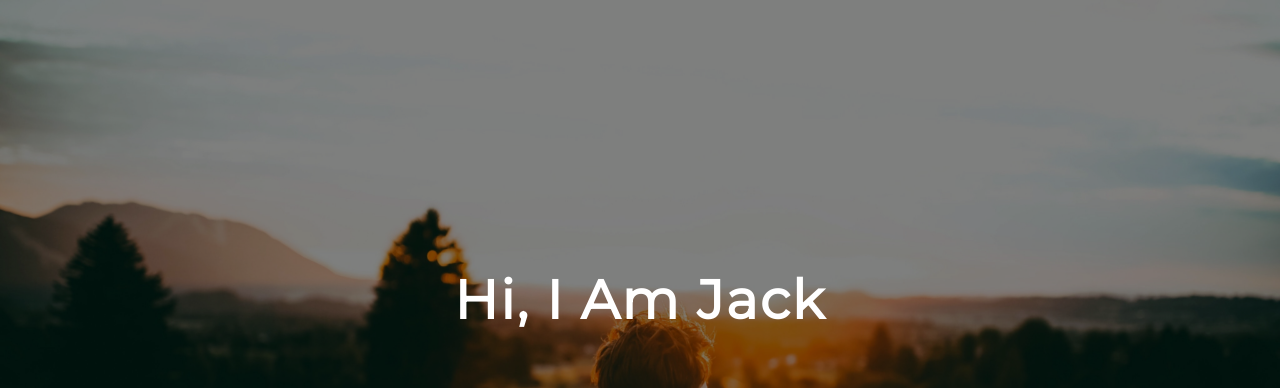
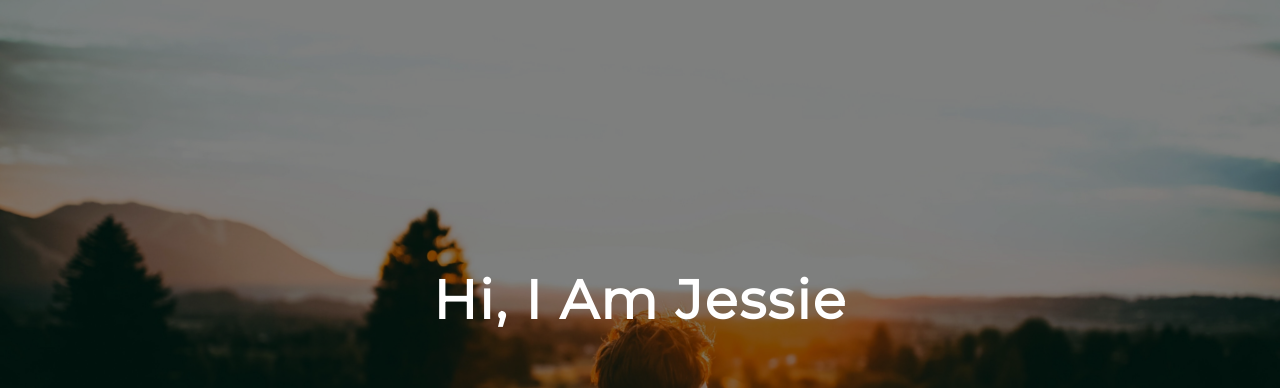
Before and after one commit to jacktw9527/my-personal-website, a plain HTML site: page index.html in a window 1280 px wide. Shown: the part 43-431 px from the top of the page. Drawn offline with Linux system fonts and the light colour scheme.

Commit message:
change jack to jessie

```diff
--- a/index.html
+++ b/index.html
@@ -34,7 +34,7 @@
     <div class="overlay"></div>
     <div class="container_table">
       <div class="container_table_cell">
-        <h2>hi, i am Jack</h2>
+        <h2>hi, i am jessie</h2>
 
         <div class="social_icons">
           <a href=""><i class="fa fa-facebook-square" aria-hidden="true"></i></a>
```
